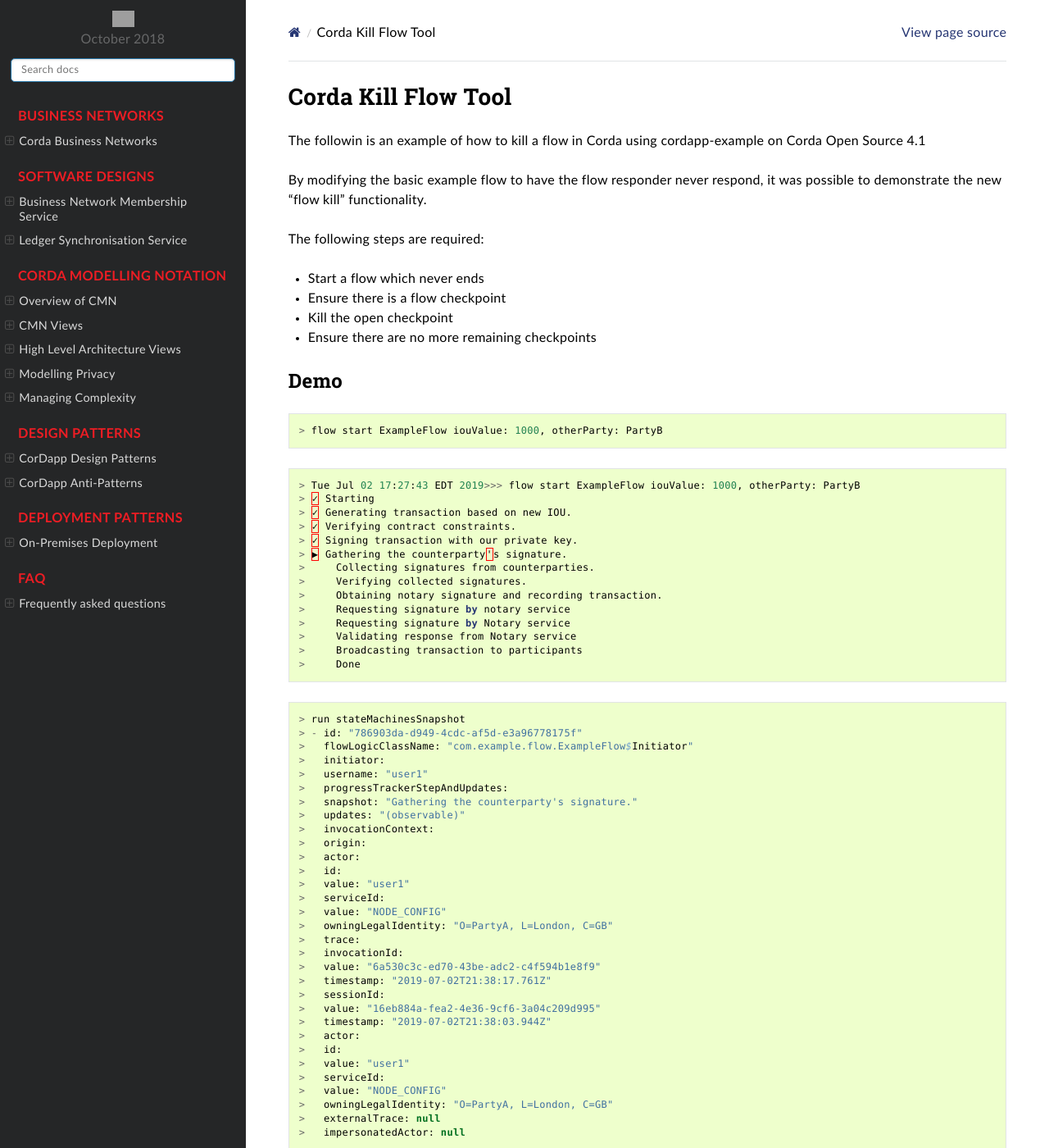
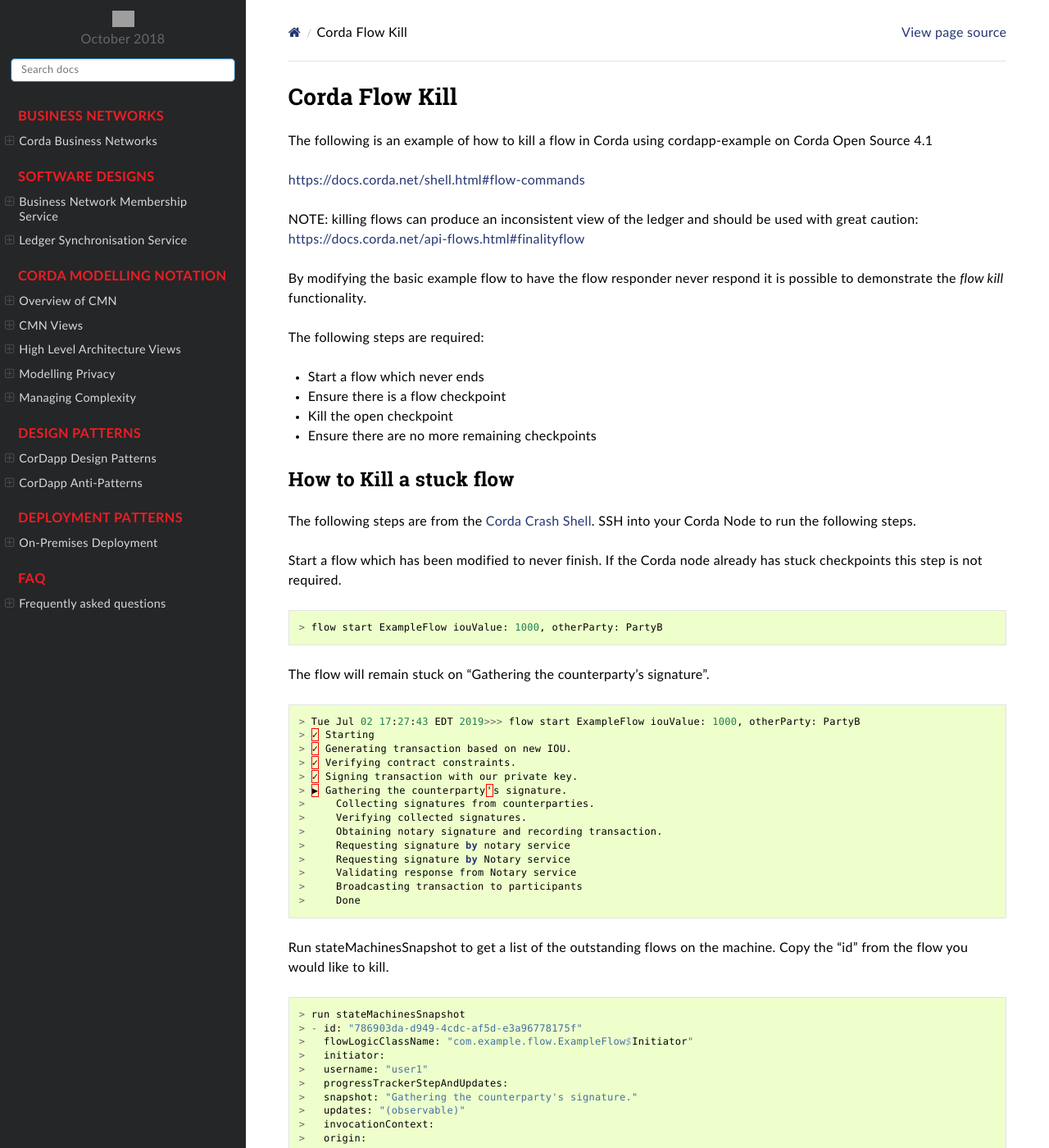
Before and after one commit to corda/corda-solutions, a Sphinx documentation site: the page built from docs/source/deployment/kill-flow.rst, in a window 1280 px wide and 1400 px high. Shown: the whole window at 82% size. Built offline with Sphinx 7.4.7 and the Read the Docs theme 2.0.0, drawn with Linux system fonts in a browser that asks for light colours; some of the changed text lies outside the part shown; grey boxes are pictures that could not be loaded.

Commit message:
added instructions on how to setup the demo

```diff
--- a/docs/source/deployment/kill-flow.rst
+++ b/docs/source/deployment/kill-flow.rst
@@ -1,9 +1,13 @@
-Corda Kill Flow Tool
-====================
+Corda Flow Kill
+===============
 
-The followin is an example of how to kill a flow in Corda using cordapp-example on Corda Open Source 4.1
+The following is an example of how to kill a flow in Corda using cordapp-example on Corda Open Source 4.1
 
-By modifying the basic example flow to have the flow responder never respond, it was possible to demonstrate the new "flow kill" functionality.
+https://docs.corda.net/shell.html#flow-commands
+
+NOTE: killing flows can produce an inconsistent view of the ledger and should be used with great caution: https://docs.corda.net/api-flows.html#finalityflow
+
+By modifying the basic example flow to have the flow responder never respond it is possible to demonstrate the `flow kill` functionality.
 
 The following steps are required:
 
@@ -12,11 +16,16 @@
 - Kill the open checkpoint
 - Ensure there are no more remaining checkpoints
 
-Demo
-----
+How to Kill a stuck flow
+------------------------
+The following steps are from the `Corda Crash Shell <https://docs.corda.net/shell.html>`_. SSH into your Corda Node to run the following steps.
+
+Start a flow which has been modified to never finish. If the Corda node already has stuck checkpoints this step is not required.
 
 .. parsed-literal::
   > flow start ExampleFlow iouValue: 1000, otherParty: PartyB
+
+The flow will remain stuck on "Gathering the counterparty's signature".
 
 .. parsed-literal::
    > Tue Jul 02 17:27:43 EDT 2019>>> flow start ExampleFlow iouValue: 1000, otherParty: PartyB
@@ -34,8 +43,9 @@
    >     Broadcasting transaction to participants
    >     Done
 
+Run stateMachinesSnapshot to get a list of the outstanding flows on the machine. Copy the "id" from the flow you would like to kill.
+
 .. parsed-literal::
-
    > run stateMachinesSnapshot
    > - id: "786903da-d949-4cdc-af5d-e3a96778175f"
    >   flowLogicClassName: "com.example.flow.ExampleFlow$Initiator"
@@ -68,7 +78,29 @@
    >   externalTrace: null
    >   impersonatedActor: null
 
+Run flow kill on the id you copied from the previous step.
+
 .. parsed-literal::
    > flow kill 786903da-d949-4cdc-af5d-e3a96778175f
    >   [ERROR] 17:39:38-0400 [Node thread-1] corda.flow.processEventsUntilFlowIsResumed - Flow interrupted while waiting for events, aborting immediately {actor_id=user1, actor_owning_identity=O=PartyA, L=London, C=GB, actor_store_id=NODE_CONFIG, fiber-id=10000001, flow-id=786903da-d949-4cdc-af5d-e3a96778175f, invocation_id=6a530c3c-ed70-43be-adc2-c4f594b1e8f9, invocation_timestamp=2019-07-02T21:38:17.761Z, origin=user1, session_id=16eb884a-fea2-4e36-9cf6-3a04c209d995, session_timestamp=2019-07-02T21:38:03.944Z, thread-id=154}
    > Killed flow [786903da-d949-4cdc-af5d-e3a96778175f]
+
+On running stateMachinesSnapshot again you will see the list no longer contains the killed flow.
+
+.. parsed-literal::
+   > run stateMachinesSnapshot
+   >   []
+
+How to create stuck flow
+------------------------
+The cordapp-example application from samples was used for the purposes of this demonstration: https://github.com/corda/samples
+
+In the `ExampleFlow` Initiator add a message send after initiating the flow session:
+
+``otherPartySession.sendAndReceive<String>("hello")``
+
+Within the Acceptor flow add a receive call:
+
+``val test = otherPartySession.receive(String::class.java).unwrap{ it }``
+
+Because there is no send in the Acceptor the responder will never reply to the Initiator and will leave the checkpoint stuck.
```
